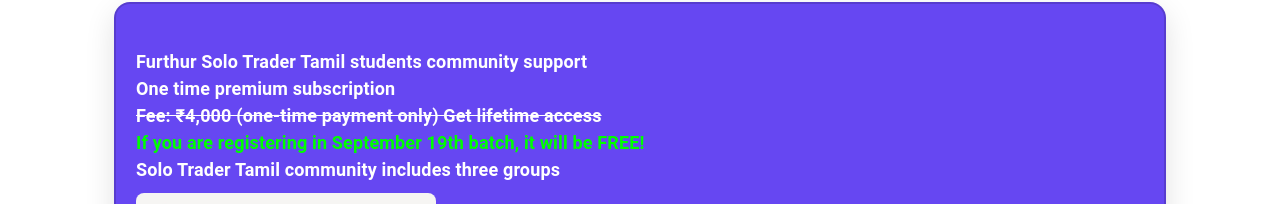
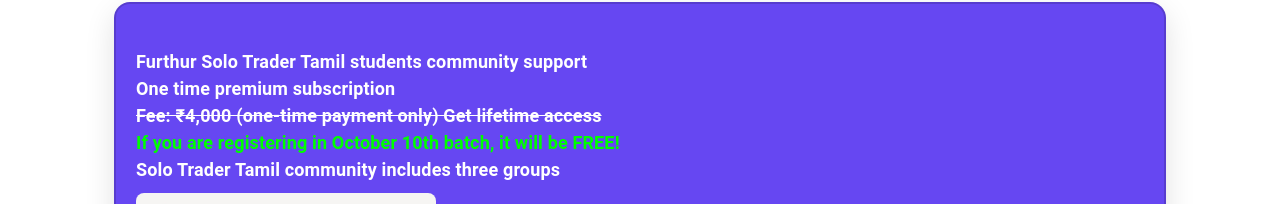
Before and after one commit to Santhosh-M-R/solo, a React (Create React App) app: page / in a window 1280 px wide. Shown: the part 3818-4022 px from the top of the page. Built offline with nearby package versions, Linux system fonts and the light colour scheme.

Commit message:
date changes

```diff
--- a/src/CourseDetails.jsx
+++ b/src/CourseDetails.jsx
@@ -302,7 +302,7 @@
                 <br></br>
                 <s>Fee: ₹4,000 (one-time payment only) Get lifetime access</s>
                 <br></br>
-                <strong style={{color: '#00FF00', fontSize: '18px'}}>If you are registering in September 19th batch, it will be FREE!</strong>
+                <strong style={{color: '#00FF00', fontSize: '18px'}}>If you are registering in October 10th batch, it will be FREE!</strong>
                 <br></br>
                 Solo Trader Tamil community includes three groups
                 <br></br>
```
